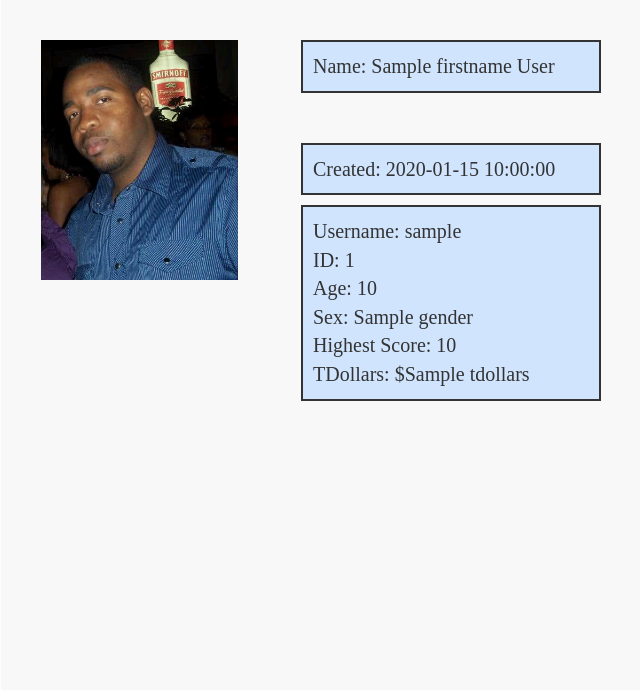
After one commit to mihuie/info3180-project, a Flask app: template app/templates/userprofile.html in a window 1280 px wide. The commit adds this page. Shown: the top 690 px of the page, without its empty margins (239-879 px from the left). Run offline with Flask 2, Linux system fonts and the light colour scheme; the template is opened without the code that fills it: most values are stand-ins (such as "Sample title", 1, 10 or a date in 2020); style sheets or scripts are compiled from the project's sources; some libraries are stand-ins or nearby versions.

Commit message:
complete basic profile-form activity

```diff
--- a/app/__init__.py
+++ b/app/__init__.py
@@ -1,4 +1,8 @@
 from flask import Flask
+from flask.ext.sqlalchemy import SQLAlchemy
 
 app = Flask(__name__)
-from app import views
+app.config['SQLALCHEMY_DATABASE_URI'] = 'postgresql://action@localhost/action'
+db = SQLAlchemy(app)
+
+from app import views, models
--- /dev/null
+++ b/app/static/css/project1.css
@@ -0,0 +1,28 @@
+.form { padding: 30px; }
+
+.lbel { font-size: 16px; }
+
+.profile {
+  padding: 40px;
+  margin-left: auto;
+  margin-right: auto;
+  width: 800px;
+  background-color: #F8F8F8;
+}
+
+.profilep {
+  background-color: #d0e4fe;
+  font-family: "Times New Roman";
+  font-size: 20px;
+  border-style: solid;
+  border-width: 2px;
+  width: 300px;
+  padding: 10px;
+  position: relative;
+  top: -240px;
+  left: 260px;
+}
+
+.pic {
+  max-height: 240px; }
+}
--- a/app/templates/base.html
+++ b/app/templates/base.html
@@ -18,7 +18,7 @@
   <link rel="stylesheet" href="/static/css/bootstrap.min.css">
   <link rel="stylesheet" href="/static/css/bootstrap-theme.min.css">
   <link rel="stylesheet/less" href="/static/css/main.less">
-  <link rel="stylesheet" href="/static/css/contact.css">
+  <link rel="stylesheet" href="/static/css/project1.css">
   {% block css %}{% endblock %}
 
   <!-- Rather use `less.js` to dynamically compile your `stylesheet/less` files? -->
--- /dev/null
+++ b/app/templates/userprofile.html
@@ -0,0 +1,24 @@
+{% extends "base.html" %}
+
+{% block js %}
+{% endblock %}
+
+{% block title %}
+Profile
+{% endblock %}
+
+{% block main %}
+<div class="profile">
+<img class="pic" src="/static/img/me.jpg" alt="My image">
+<p class="profilep"> Name: {{ firstname }} {{ lastname }} </p>
+  <br><br>
+<p class="profilep">Created: {{ date_created }}</p>
+<p class="profilep">Username: {{username}}
+  <br>ID: {{ userid }}
+  <br>Age: {{ age }}
+  <br>Sex: {{ gender }}
+  <br>Highest Score: {{ score }}
+  <br>TDollars: ${{ tdollars }}
+</p>
+</div>
+{% endblock %}
--- a/app/views.py
+++ b/app/views.py
@@ -5,10 +5,15 @@ Werkzeug Documentation:  http://werkzeug.pocoo.org/documentation/
 
 This file creates your application.
 """
+from app import db
+from app import app
+from flask import render_template, request, redirect, url_for, flash, g
+import smtplib
+import time
+import sqlite3
+from app import app
+from app.models import Profiles
 
-from app import app
-from flask import render_template, request, redirect, url_for, flash
-import smtplib
 
 app.secret_key = 'my superrr dupper secret_key'
 
@@ -27,16 +32,35 @@ def about():
     """Render the website's about page."""
     return render_template('about.html')
 
+#create user profile
 @app.route('/profile/')
 def profile():
     return render_template('profile.html')
 
-#@app.route('/sendemail', methods=['POST'])
-#def sendemail():
-#    flash('Email was successfully sent')
-#    return redirect(url_for('contact'))
+def timeinfo():
+    return time.strftime("%a, %d %b %Y")
 
+def createID():
+    return time.strftime("%y%j%H%M%S")
 
+@app.route('/profiles/', methods=['POST'])
+def userprofile():
+
+    userid = createID()
+    username = request.form['username']
+    firstname = request.form['fname']
+    lastname = request.form['lname']
+    age = request.form['age']
+    gender = request.form['sex']
+    date_created = timeinfo()
+
+#     newuser = User(userid, username, firstname, lastname, age, gender, date_created)
+#     db.session.add(newuser)
+#     db.session.commit()
+
+    return render_template('userprofile.html', userid=userid, username=username, \
+                           firstname=firstname, lastname=lastname, age=age, \
+                           gender=gender, date_created=date_created)
 
 ###
 # The functions below should be applicable to all Flask apps.
--- /dev/null
+++ b/makedb.py
@@ -0,0 +1,4 @@
+from app.models import Profiles
+from app import db
+
+db.create_all()
--- a/requirements.txt
+++ b/requirements.txt
@@ -2,7 +2,9 @@
 # Flask
 # ----------------------
 flask
-
+Flask-SQLAlchemy
+psycopg2
+Flask-WTF
 
 # ----------------------
 # Testing
```
Also changed, not shown: app/models.py (added, +23 -0 lines), app/static/css/contact.css (deleted, +0 -9 lines), app/templates/profile.html (+8 -6 lines), app/templates/profile1.html (deleted, +0 -23 lines), app/forms.py (added), app/static/img/me.jpg (added).
